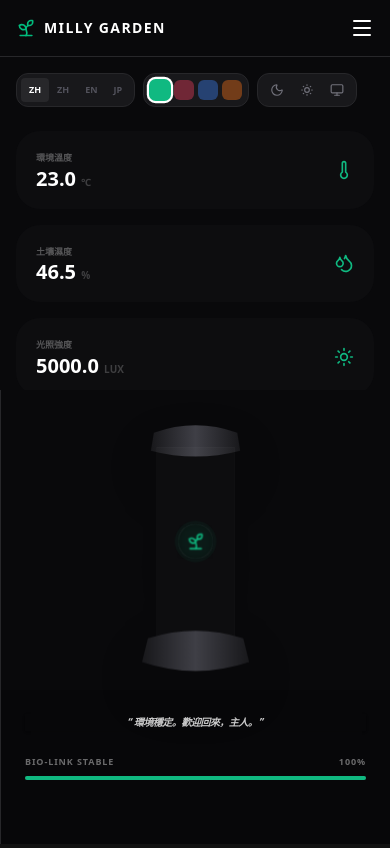
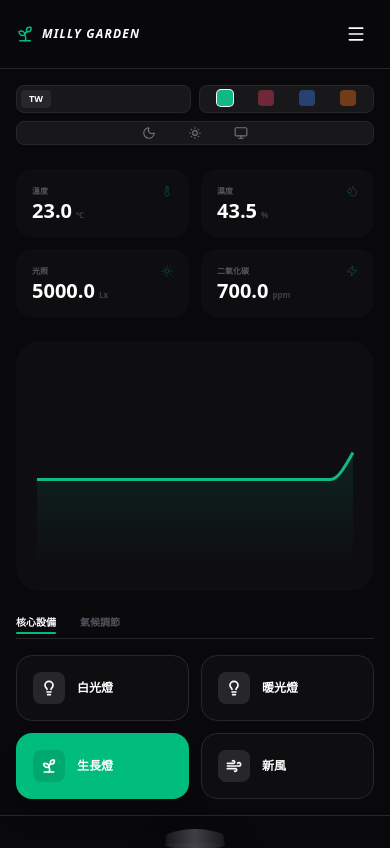
Before and after one commit to chimingliao/milly-garden-dashboard, a React (Vite) app: page / in a window 390 px wide. Shown: the top 848 px of the page. Built offline with nearby package versions, Linux system fonts and the light colour scheme.

Commit message:
Update App.tsx

```diff
--- a/src/App.tsx
+++ b/src/App.tsx
@@ -1,6 +1,6 @@
 import { useState, useEffect } from 'react';
 import {
-  Area, AreaChart, ResponsiveContainer, XAxis, YAxis, Line, LineChart
+  Area, AreaChart, ResponsiveContainer, XAxis, YAxis
 } from 'recharts';
 import {
   LayoutDashboard, Droplets, Thermometer, Sun, Wind,
@@ -11,40 +11,40 @@ import {
 } from 'lucide-react';
 
 // ---------------------------------------------------------
-// 1. 多語言配置 (繁、簡、英、日)
+// 1. 多語言配置
 // ---------------------------------------------------------
 const DICT = {
   'zh-TW': {
-    brand: "MILLY GARDEN", version: "v2.5.1-PRO", mainTitle: "智能控制中心", subtitle: "即時環境數據與 AIOT 管理核心",
+    brand: "MILLY GARDEN", version: "v2.5.2", mainTitle: "智能控制中心", subtitle: "即時數據管理核心",
     dashboard: "監控總覽", analytics: "趨勢分析", settings: "系統設定",
-    temp: "環境溫度", moisture: "土壤濕度", lux: "光照強度", co2: "二氧化碳",
+    temp: "溫度", moisture: "濕度", lux: "光照", co2: "二氧化碳",
     tab1: "核心設備", tab2: "氣候調節", butler: "智慧管家", lang: "語言", mode: "模式", theme: "配色",
-    k1: "白光燈", k2: "暖光燈", k3: "生長燈", k4: "新風系統", k5: "通風系統", k6: "加熱技術", k7: "加濕技術", k8: "自動澆灌",
-    admin: "系統管理員", dialogue1: "環境穩定。歡迎回來，主人。", dialogue2: "水分略低，建議啟動澆灌。"
+    k1: "白光燈", k2: "暖光燈", k3: "生長燈", k4: "新風", k5: "通風", k6: "加熱", k7: "加濕", k8: "自動澆灌",
+    admin: "管理員", dialogue1: "環境穩定，主人。", dialogue2: "水分略低，建議澆灌。"
   },
   'zh-CN': {
-    brand: "MILLY GARDEN", version: "v2.5.1-PRO", mainTitle: "智能控制中心", subtitle: "实时环境数据与 AIOT 管理核心",
+    brand: "MILLY GARDEN", version: "v2.5.2", mainTitle: "智能控制中心", subtitle: "实时数据管理核心",
     dashboard: "监控总览", analytics: "趋势分析", settings: "系统设定",
-    temp: "环境温度", moisture: "土壤湿度", lux: "光照强度", co2: "二氧化碳",
+    temp: "温度", moisture: "湿度", lux: "光照", co2: "二氧化碳",
     tab1: "核心设备", tab2: "气候调节", butler: "智慧管家", lang: "语言", mode: "模式", theme: "配色",
-    k1: "白光灯", k2: "暖光灯", k3: "生长灯", k4: "新风系统", k5: "通风系统", k6: "加热技术", k7: "加湿技术", k8: "自动浇灌",
-    admin: "系统管理员", dialogue1: "环境稳定。欢迎回来，主人。", dialogue2: "水分略低，建议启动浇灌。"
+    k1: "白光灯", k2: "暖光灯", k3: "生长灯", k4: "新风", k5: "通风", k6: "加热", k7: "加湿", k8: "自动浇灌",
+    admin: "管理员", dialogue1: "环境稳定，主人。", dialogue2: "水分略低，建议浇灌。"
   },
   'en': {
-    brand: "MILLY GARDEN", version: "v2.5.1", mainTitle: "INTELLIGENCE HUB", subtitle: "AIOT Environment Telemetry Hub",
-    dashboard: "Dashboard", analytics: "Analytics", settings: "Settings",
-    temp: "Temp", moisture: "Moisture", lux: "Light", co2: "CO2",
-    tab1: "Core Units", tab2: "Climate", butler: "INTELLIGENCE", lang: "Lang", mode: "Mode", theme: "Theme",
-    k1: "White Light", k2: "Warm Light", k3: "Grow Light", k4: "Air Exch.", k5: "Fan System", k6: "Heater", k7: "Fogger", k8: "Pump",
-    admin: "Admin", dialogue1: "System optimal. Welcome back, Master.", dialogue2: "Soil is dry. Suggesting irrigation."
+    brand: "MILLY GARDEN", version: "v2.5.2", mainTitle: "INTEL HUB", subtitle: "Real-time Telemetry",
+    dashboard: "Overview", analytics: "Analytics", settings: "Settings",
+    temp: "Temp", moisture: "Humidity", lux: "Light", co2: "CO2",
+    tab1: "Core", tab2: "Climate", butler: "BUTLER", lang: "Lang", mode: "Mode", theme: "Theme",
+    k1: "White", k2: "Warm", k3: "Grow", k4: "Air", k5: "Fan", k6: "Heat", k7: "Mist", k8: "Pump",
+    admin: "Admin", dialogue1: "Optimal. Master.", dialogue2: "Soil dry. Water now."
   },
   'jp': {
-    brand: "MILLY GARDEN", version: "v2.5.1", mainTitle: "インテリジェンス・ハブ", subtitle: "環境監視と AIOT 制御コア",
-    dashboard: "ダッシュボード", analytics: "分析", settings: "設定",
-    temp: "環境温度", moisture: "土壌水分", lux: "照度", co2: "二酸化炭素",
-    tab1: "コア設備", tab2: "気候制御", butler: "執事コア", lang: "言語", mode: "モード", theme: "テーマ",
+    brand: "MILLY GARDEN", version: "v2.5.2", mainTitle: "インテリジェンス・ハブ", subtitle: "環境監視コア",
+    dashboard: "概要", analytics: "分析", settings: "設定",
+    temp: "温度", moisture: "湿度", lux: "照度", co2: "CO2",
+    tab1: "コア", tab2: "気候", butler: "執事", lang: "言語", mode: "モード", theme: "テーマ",
     k1: "白色灯", k2: "暖色灯", k3: "育成灯", k4: "換気扇", k5: "循環ファン", k6: "ヒーター", k7: "加湿器", k8: "自動給水",
-    admin: "管理者", dialogue1: "庭園は良好です。おかえりなさい。", dialogue2: "土が乾燥中。給水を推奨します。"
+    admin: "管理者", dialogue1: "良好です、主人。", dialogue2: "土が乾燥中。給水を。"
   }
 };
 
@@ -56,16 +56,16 @@ const THEMES = {
 };
 
 const DISPLAY_MODES = {
-  dark: { name: 'Dark Mode', icon: <Moon size={14} /> },
-  light: { name: 'Light Mode', icon: <SunMedium size={14} /> },
-  glass: { name: 'Glass Mode', icon: <Monitor size={14} /> },
+  dark: { name: 'Dark', icon: <Moon size={14} /> },
+  light: { name: 'Light', icon: <SunMedium size={14} /> },
+  glass: { name: 'Glass', icon: <Monitor size={14} /> },
 };
 
 // ---------------------------------------------------------
-// 2. SVG 培養艙 (精緻 3D 質感)
+// 2. SVG 培養艙 (手機版自動縮小高度)
 // ---------------------------------------------------------
 const BioPodSVG = ({ themeColor, displayMode }: any) => (
-  <div className="relative w-full h-[300px] lg:h-[400px] flex items-center justify-center p-4">
+  <div className="relative w-full h-[180px] sm:h-[250px] lg:h-[380px] flex items-center justify-center">
     <svg viewBox="0 0 200 450" className="h-full drop-shadow-2xl">
       <defs>
         <linearGradient id="metalGrad" x1="0" y1="0" x2="1" y2="0">
@@ -80,7 +80,7 @@ const BioPodSVG = ({ themeColor, displayMode }: any) => (
       <g className="animate-float">
         <circle cx="100" cy="230" r="35" fill={themeColor} fillOpacity="0.05" />
         <foreignObject x="70" y="200" width="60" height="60">
-          <div className="w-full h-full flex items-center justify-center bg-black/20 backdrop-blur-md rounded-full border border-white/10 shadow-2xl">
+          <div className="w-full h-full flex items-center justify-center bg-black/20 backdrop-blur-md rounded-full border border-white/10">
             <Sprout size={32} style={{ color: themeColor }} />
           </div>
         </foreignObject>
@@ -90,9 +90,6 @@ const BioPodSVG = ({ themeColor, displayMode }: any) => (
   </div>
 );
 
-// ---------------------------------------------------------
-// 3. 主頁面組件
-// ---------------------------------------------------------
 export default function MillyGardenDashboard() {
   const [lang, setLang] = useState<keyof typeof DICT>('zh-TW');
   const [currentTheme, setCurrentTheme] = useState<keyof typeof THEMES>('emerald');
@@ -102,29 +99,13 @@ export default function MillyGardenDashboard() {
   const [switches, setSwitches] = useState<Record<string, boolean>>({
     K1: false, K2: false, K3: true, K4: false, K5: true, K6: false, K7: false, K8: false
   });
-  const [data, setData] = useState(() => Array.from({ length: 20 }, (_, i) => ({
-    time: `${i}:00`, moisture: 45, lux: 5000, co2: 700, temp: 23
+  const [data, setData] = useState(() => Array.from({ length: 15 }, (_, i) => ({
+    time: `${i}:00`, moisture: 42, temp: 23, lux: 5000, co2: 700
   })));
 
   const t = DICT[lang];
   const theme = THEMES[currentTheme];
   const stats = data[data.length - 1];
-
-  // 定義開關分組 (修復變數遺失問題)
-  const switchGroups = {
-    group1: [
-      { id: "K1", label: t.k1, icon: Lightbulb },
-      { id: "K2", label: t.k2, icon: Lightbulb },
-      { id: "K3", label: t.k3, icon: Sprout },
-      { id: "K4", label: t.k4, icon: Wind },
-    ],
-    group2: [
-      { id: "K5", label: t.k5, icon: Fan },
-      { id: "K6", label: t.k6, icon: Flame },
-      { id: "K7", label: t.k7, icon: CloudDrizzle },
-      { id: "K8", label: t.k8, icon: Waves },
-    ]
-  };
 
   useEffect(() => {
     const itv = setInterval(() => {
@@ -133,148 +114,128 @@ export default function MillyGardenDashboard() {
     return () => clearInterval(itv);
   }, []);
 
+  const switchGroups = {
+    group1: [{ id: "K1", label: t.k1, icon: Lightbulb }, { id: "K2", label: t.k2, icon: Lightbulb }, { id: "K3", label: t.k3, icon: Sprout }, { id: "K4", label: t.k4, icon: Wind }],
+    group2: [{ id: "K5", label: t.k5, icon: Fan }, { id: "K6", label: t.k6, icon: Flame }, { id: "K7", label: t.k7, icon: CloudDrizzle }, { id: "K8", label: t.k8, icon: Waves }]
+  };
+
   const styles = {
     bg: displayMode === 'light' ? 'bg-zinc-100' : displayMode === 'glass' ? 'bg-black' : 'bg-[#09090b]',
-    sidebar: displayMode === 'light' ? 'bg-white border-zinc-200' : 'bg-[#09090b] border-zinc-800',
-    card: displayMode === 'light' ? 'bg-white border-zinc-200 shadow-sm' : 'bg-zinc-900/30 border-zinc-800',
+    sidebar: displayMode === 'light' ? 'bg-white border-zinc-200 shadow-xl' : 'bg-[#09090b] border-zinc-800',
+    card: displayMode === 'light' ? 'bg-white border-zinc-200' : 'bg-zinc-900/40 border-zinc-800',
     text: displayMode === 'light' ? 'text-zinc-900' : 'text-white'
   };
 
   return (
-    <div className={`flex flex-col lg:flex-row h-screen w-full font-sans overflow-hidden transition-all duration-700 ${styles.bg} ${styles.text}`}>
+    <div className={`flex flex-col lg:flex-row min-h-screen lg:h-screen w-full font-sans overflow-y-auto lg:overflow-hidden transition-all duration-700 ${styles.bg} ${styles.text}`}>
 
       <style>{`
         @keyframes float { 0%, 100% { transform: translateY(0px); } 50% { transform: translateY(-10px); } }
         .animate-float { animation: float ease-in-out infinite 3s; }
       `}</style>
 
-      {/* 手機端頂部列 */}
-      <div className="lg:hidden flex items-center justify-between p-4 border-b border-zinc-800 shrink-0">
+      {/* 手機版頂部 */}
+      <div className="lg:hidden flex items-center justify-between p-4 border-b border-zinc-800 shrink-0 sticky top-0 bg-[#09090b]/80 backdrop-blur-md z-40">
         <div className="flex items-center gap-2">
-          <Sprout size={20} className="text-emerald-500" />
-          <span className="font-black text-sm tracking-widest">{t.brand}</span>
+          <Sprout size={18} className="text-emerald-500" />
+          <span className="font-black text-xs tracking-widest italic">{t.brand}</span>
         </div>
-        <button onClick={() => setIsSidebarOpen(true)}><Menu size={24} /></button>
+        <button onClick={() => setIsSidebarOpen(true)} className="p-2"><Menu size={20} /></button>
       </div>
 
       {/* 側邊欄 */}
-      <aside className={`
-        fixed inset-y-0 left-0 z-50 w-64 transform transition-transform duration-300 lg:relative lg:translate-x-0
-        ${isSidebarOpen ? 'translate-x-0' : '-translate-x-full'}
-        flex flex-col border-r ${styles.sidebar}
-      `}>
+      <aside className={`fixed inset-y-0 left-0 z-50 w-64 transform transition-transform duration-300 lg:relative lg:translate-x-0 ${isSidebarOpen ? 'translate-x-0' : '-translate-x-full'} flex flex-col border-r ${styles.sidebar}`}>
         <div className="h-20 px-6 flex flex-col justify-center border-b border-zinc-800/50">
           <div className="flex items-center justify-between">
-            <div className="flex items-center gap-2">
-              <Sprout size={16} style={{ color: theme.chart }} />
-              <span className="font-black text-base italic uppercase">{t.brand}</span>
-            </div>
+            <div className="flex items-center gap-2"><Sprout size={16} style={{ color: theme.chart }} /><span className="font-black text-base uppercase italic">{t.brand}</span></div>
             <button className="lg:hidden" onClick={() => setIsSidebarOpen(false)}><X size={20} /></button>
           </div>
-          <span className="text-[10px] font-black text-zinc-600 tracking-widest mt-1 ml-6">{t.version}</span>
+          <span className="text-[10px] font-bold text-zinc-600 tracking-widest mt-1 ml-6">{t.version}</span>
         </div>
-        <nav className="flex-1 p-4 space-y-2">
+        <nav className="flex-1 p-4 space-y-1">
           {[{ icon: <LayoutDashboard size={18} />, label: t.dashboard, active: true }, { icon: <Gauge size={18} />, label: t.analytics }, { icon: <Settings size={18} />, label: t.settings }].map((item, i) => (
-            <div key={i} className={`flex items-center gap-3 px-4 py-3 rounded-2xl cursor-pointer ${item.active ? 'bg-zinc-800 text-white shadow-xl' : 'text-zinc-500'}`}>
-              {item.icon} <span className="text-sm font-bold uppercase">{item.label}</span>
+            <div key={i} onClick={() => setIsSidebarOpen(false)} className={`flex items-center gap-3 px-4 py-3 rounded-2xl cursor-pointer ${item.active ? 'bg-zinc-800 text-white' : 'text-zinc-500'}`}>
+              {item.icon} <span className="text-sm font-bold">{item.label}</span>
             </div>
           ))}
         </nav>
-        <div className="p-6 border-t border-zinc-800/10 flex items-center gap-3">
-          <div className="w-10 h-10 rounded-xl bg-zinc-800 flex items-center justify-center border border-white/5 text-white"><User size={20} className="opacity-40" /></div>
-          <div className="flex-1 overflow-hidden font-black uppercase text-[10px]">VINCENT<p className="text-[8px] opacity-40">{t.admin}</p></div>
-        </div>
+        <div className="p-4 border-t border-zinc-800/10 flex items-center gap-3"><User size={20} className="opacity-40" /><div className="flex-1 overflow-hidden font-black text-[10px]">VINCENT<p className="text-[8px] opacity-40">{t.admin}</p></div></div>
       </aside>
 
       {/* 主要內容區 */}
-      <main className="flex-1 flex flex-col h-full overflow-y-auto lg:overflow-hidden p-4 lg:p-8 relative">
-        <header className="flex flex-col sm:flex-row justify-between items-start sm:items-center gap-4 mb-6 shrink-0">
+      <main className="flex-1 flex flex-col min-w-0 p-4 lg:p-8 relative">
+        <header className="flex flex-col sm:flex-row justify-between items-start sm:items-center gap-4 mb-6">
           <div className="hidden sm:block">
-            <h1 className="text-3xl lg:text-4xl font-black tracking-tighter uppercase italic leading-none">{t.mainTitle}</h1>
-            <p className="text-zinc-500 text-[10px] font-bold uppercase mt-2 tracking-widest italic opacity-60">{t.subtitle}</p>
+            <h1 className="text-3xl font-black uppercase italic tracking-tighter">{t.mainTitle}</h1>
+            <p className="text-zinc-500 text-[10px] font-bold uppercase tracking-widest opacity-60">{t.subtitle}</p>
           </div>
 
-          <div className="flex flex-wrap gap-2 w-full sm:w-auto">
-            <div className="flex bg-zinc-900 border border-zinc-800 rounded-xl p-1 shrink-0">
-              {['zh-TW', 'zh-CN', 'en', 'jp'].map(l => (
-                <button key={l} onClick={() => setLang(l as any)} className={`px-2 py-1 text-[9px] font-black rounded ${lang === l ? 'bg-zinc-800 text-white' : 'text-zinc-600'}`}>{l.toUpperCase().substring(0, 2)}</button>
+          <div className="grid grid-cols-2 sm:flex gap-2 w-full sm:w-auto shrink-0">
+            <div className="flex bg-zinc-900 border border-zinc-800 rounded-lg p-1">
+              {['zh-TW', 'en'].map(l => (
+                <button key={l} onClick={() => setLang(l as any)} className={`px-2 py-0.5 text-[9px] font-black rounded ${lang === l ? 'bg-zinc-800 text-white' : 'text-zinc-600'}`}>{l.toUpperCase().substring(3)}</button>
               ))}
             </div>
-            <div className="flex bg-zinc-900 border border-zinc-800 rounded-xl p-1 shrink-0">
+            <div className="flex bg-zinc-900 border border-zinc-800 rounded-lg p-1 justify-around">
               {Object.entries(THEMES).map(([k, v]) => (
-                <button key={k} onClick={() => setCurrentTheme(k as any)} className={`w-5 h-5 rounded-md m-0.5 ${currentTheme === k ? 'ring-2 ring-white scale-110' : 'opacity-40'}`} style={{ backgroundColor: v.chart }} />
+                <button key={k} onClick={() => setCurrentTheme(k as any)} className={`w-4 h-4 rounded-sm mx-0.5 ${currentTheme === k ? 'ring-1 ring-white' : 'opacity-40'}`} style={{ backgroundColor: v.chart }} />
               ))}
             </div>
-            <div className="flex bg-zinc-900 border border-zinc-800 rounded-xl p-1 shrink-0">
+            <div className="flex bg-zinc-900 border border-zinc-800 rounded-lg p-1 col-span-2 justify-center">
               {Object.entries(DISPLAY_MODES).map(([k, v]) => (
-                <button key={k} onClick={() => setDisplayMode(k as any)} className={`p-1 px-2 text-zinc-500 ${displayMode === k ? 'text-white' : ''}`}>{v.icon}</button>
+                <button key={k} onClick={() => setDisplayMode(k as any)} className={`px-4 text-zinc-500 ${displayMode === k ? 'text-white' : ''}`}>{v.icon}</button>
               ))}
             </div>
           </div>
         </header>
 
-        {/* 數據卡片 */}
-        <div className="grid grid-cols-1 sm:grid-cols-2 lg:grid-cols-4 gap-4 mb-6 shrink-0">
-          {[{ l: t.temp, v: stats.temp, u: '℃', i: Thermometer }, { l: t.moisture, v: stats.moisture, u: '%', i: Droplets }, { l: t.lux, v: stats.lux, u: 'Lux', i: Sun }, { l: t.co2, v: stats.co2, u: 'ppm', i: Zap }].map((s, i) => (
-            <div key={i} className={`${styles.card} p-5 rounded-3xl flex items-center justify-between`}>
-              <div><p className="text-[9px] font-black uppercase opacity-30 mb-1">{s.l}</p><p className="text-xl lg:text-2xl font-black leading-none">{s.v.toFixed(1)} <span className="text-[10px] opacity-20 uppercase">{s.u}</span></p></div>
-              <s.i size={20} style={{ color: theme.chart }} />
+        {/* 數據卡片 - 手機 2x2 */}
+        <div className="grid grid-cols-2 lg:grid-cols-4 gap-3 mb-6">
+          {[{ l: t.temp, v: stats.temp, u: '℃', i: Thermometer }, { l: t.moisture, v: stats.moisture, u: '%', i: Droplets }, { l: t.lux, v: stats.lux, u: 'Lx', i: Sun }, { l: t.co2, v: stats.co2, u: 'ppm', i: Zap }].map((s, i) => (
+            <div key={i} className={`${styles.card} p-4 rounded-2xl flex flex-col gap-1`}>
+              <div className="flex justify-between items-center opacity-30"><p className="text-[8px] font-black uppercase">{s.l}</p><s.i size={12} style={{ color: theme.chart }} /></div>
+              <p className="text-xl font-black leading-none">{s.v.toFixed(1)}<span className="text-[8px] ml-1 opacity-20">{s.u}</span></p>
             </div>
           ))}
         </div>
 
-        {/* 圖表網格 */}
-        <div className="flex-1 grid grid-cols-1 lg:grid-cols-3 grid-rows-none lg:grid-rows-2 gap-4 min-h-[500px] lg:min-h-0 mb-6">
-          <div className={`${styles.card} col-span-1 lg:col-span-2 row-span-1 lg:row-span-2 rounded-[3.5rem] p-6 lg:p-10 flex flex-col relative overflow-hidden`}>
+        {/* 圖表 - 手機縮小高度 */}
+        <div className="flex-1 grid grid-cols-1 lg:grid-cols-3 gap-4 min-h-[250px] lg:min-h-0 mb-6">
+          <div className={`${styles.card} col-span-1 lg:col-span-2 rounded-3xl p-4 lg:p-10 flex flex-col relative`}>
             <ResponsiveContainer width="100%" height="100%">
-              <AreaChart data={data}><defs><linearGradient id="mainG" x1="0" y1="0" x2="0" y2="1"><stop offset="5%" stopColor={theme.chart} stopOpacity={0.2} /><stop offset="95%" stopColor={theme.chart} stopOpacity={0} /></linearGradient></defs><Area type="monotone" dataKey="moisture" stroke={theme.chart} strokeWidth={4} fill="url(#mainG)" isAnimationActive={true} /><XAxis dataKey="time" hide /><YAxis hide domain={['dataMin-5', 'dataMax+5']} /></AreaChart>
+              <AreaChart data={data}><defs><linearGradient id="mainG" x1="0" y1="0" x2="0" y2="1"><stop offset="5%" stopColor={theme.chart} stopOpacity={0.2} /><stop offset="95%" stopColor={theme.chart} stopOpacity={0} /></linearGradient></defs><Area type="monotone" dataKey="moisture" stroke={theme.chart} strokeWidth={3} fill="url(#mainG)" isAnimationActive={true} /><XAxis dataKey="time" hide /><YAxis hide domain={['dataMin-5', 'dataMax+5']} /></AreaChart>
             </ResponsiveContainer>
           </div>
-          <div className={`${styles.card} rounded-[2rem] p-6 hidden lg:flex flex-col`}>
-            <p className="text-[9px] font-black opacity-30 uppercase mb-4">{t.lux}</p>
-            <ResponsiveContainer><AreaChart data={data}><Area type="step" dataKey="lux" stroke={theme.chart} strokeWidth={2} fill={theme.chart} fillOpacity={0.1} /><YAxis hide /></AreaChart></ResponsiveContainer>
-          </div>
-          <div className={`${styles.card} rounded-[2rem] p-6 hidden lg:flex flex-col`}>
-            <p className="text-[9px] font-black opacity-30 uppercase mb-4">{t.co2}</p>
-            <ResponsiveContainer><LineChart data={data}><Line type="monotone" dataKey="co2" stroke={theme.chart} strokeWidth={2} dot={false} /><YAxis hide /></LineChart></ResponsiveContainer>
-          </div>
+          <div className={`${styles.card} rounded-[2rem] p-6 hidden lg:flex flex-col`}><p className="text-[9px] font-black opacity-30 uppercase mb-4">{t.lux}</p><ResponsiveContainer><AreaChart data={data}><Area type="step" dataKey="lux" stroke={theme.chart} strokeWidth={2} fill={theme.chart} fillOpacity={0.1} /><YAxis hide /></AreaChart></ResponsiveContainer></div>
         </div>
 
-        {/* 控制開關 */}
+        {/* 控制按鈕 - 手機 2x2 */}
         <div className="shrink-0 space-y-4">
-          <div className="flex gap-6 border-b border-zinc-800 pb-2">
+          <div className="flex gap-6 border-b border-zinc-800 pb-1">
             {['group1', 'group2'].map(gid => (
-              <button key={gid} onClick={() => setActiveTab(gid)} className={`text-[10px] font-black uppercase tracking-widest relative pb-2 ${activeTab === gid ? 'text-white' : 'text-zinc-600'}`}>
-                {gid === 'group1' ? t.tab1 : t.tab2}
-                {activeTab === gid && <div className={`absolute bottom-0 left-0 right-0 h-[3px] rounded-full ${theme.bg}`} />}
-              </button>
+              <button key={gid} onClick={() => setActiveTab(gid)} className={`text-[10px] font-black uppercase relative pb-1 ${activeTab === gid ? 'text-white' : 'text-zinc-600'}`}>{gid === 'group1' ? t.tab1 : t.tab2}{activeTab === gid && <div className={`absolute bottom-0 left-0 right-0 h-[2px] rounded-full ${theme.bg}`} />}</button>
             ))}
           </div>
-          <div className="grid grid-cols-2 md:grid-cols-4 gap-4 pb-4">
-            {(activeTab === 'group1' ? switchGroups.group1 : switchGroups.group2).map(sw => (
-              <div key={sw.id} onClick={() => setSwitches(p => ({ ...p, [sw.id]: !p[sw.id] }))} className={`p-4 rounded-3xl border transition-all cursor-pointer flex items-center gap-4 ${switches[sw.id] ? `${theme.bg} border-transparent shadow-xl scale-[1.02]` : `${styles.card}`}`}>
-                <div className={`p-2 rounded-xl ${switches[sw.id] ? 'bg-black/10 text-white' : 'bg-zinc-800'}`}><sw.icon size={18} strokeWidth={2.5} /></div>
-                <div className="flex-1 min-w-0"><p className="text-xs font-black truncate">{sw.label}</p><p className="text-[8px] font-black opacity-30 uppercase">ID: {sw.id}</p></div>
+          <div className="grid grid-cols-2 lg:grid-cols-4 gap-3">
+            {switchGroups[activeTab as keyof typeof switchGroups].map(sw => (
+              <div key={sw.id} onClick={() => setSwitches(p => ({ ...p, [sw.id]: !p[sw.id] }))} className={`p-4 rounded-2xl border transition-all flex items-center gap-3 ${switches[sw.id] ? `${theme.bg} border-transparent shadow-xl` : `${styles.card}`}`}>
+                <div className={`p-2 rounded-lg ${switches[sw.id] ? 'bg-black/10 text-white' : 'bg-zinc-800'}`}><sw.icon size={16} strokeWidth={2.5} /></div>
+                <p className="text-xs font-black truncate">{sw.label}</p>
               </div>
             ))}
           </div>
         </div>
       </main>
 
-      {/* 右側管家 */}
-      <aside className={`w-full lg:w-[320px] h-auto lg:h-full flex flex-col border-l ${styles.sidebar} shrink-0`}>
-        <div className="hidden lg:flex h-20 border-b border-zinc-800/10 items-center px-10 gap-3">
-          <Cpu size={18} className="text-zinc-600 animate-pulse" />
-          <h3 className="text-[10px] font-black uppercase tracking-[0.5em] opacity-40 italic">{t.butler}</h3>
-        </div>
+      {/* 右側管家 - 手機版改為最後一屏 */}
+      <aside className={`w-full lg:w-[320px] h-auto lg:h-full flex flex-col border-t lg:border-t-0 lg:border-l ${styles.sidebar} shrink-0`}>
+        <div className="hidden lg:flex h-16 border-b border-zinc-800/10 items-center px-10 gap-3"><Cpu size={16} className="text-zinc-600 animate-pulse" /><h3 className="text-[10px] font-black uppercase opacity-40 italic">{t.butler}</h3></div>
         <BioPodSVG themeColor={theme.chart} displayMode={displayMode} />
-        <div className="p-6 lg:p-10 bg-black/20 flex flex-col gap-6">
-          <p className="text-[10px] font-bold text-white/80 leading-relaxed italic text-center uppercase tracking-tighter shadow-sm">
-            “ {stats.moisture < 40 ? t.dialogue2 : t.dialogue1} ”
-          </p>
-          <div className="space-y-2 pb-10 lg:pb-0">
-            <div className="flex justify-between items-center text-[9px] font-black uppercase opacity-40 tracking-widest"><span>Bio-Link Stable</span><span>100%</span></div>
-            <div className="h-1 bg-zinc-800 rounded-full overflow-hidden shadow-inner"><div className="h-full transition-all duration-1000" style={{ width: '100%', backgroundColor: theme.chart }} /></div>
+        <div className="p-6 lg:p-10 bg-black/20 flex flex-col gap-4">
+          <p className="text-[10px] font-bold text-white text-center italic opacity-80">“ {stats.moisture < 40 ? t.dialogue2 : t.dialogue1} ”</p>
+          <div className="space-y-2 pb-6 lg:pb-0">
+            <div className="flex justify-between text-[8px] font-black opacity-30 uppercase tracking-widest"><span>Bio-Link Stable</span><span>100%</span></div>
+            <div className="h-0.5 bg-zinc-800 rounded-full overflow-hidden"><div className="h-full transition-all duration-1000" style={{ width: '100%', backgroundColor: theme.chart }} /></div>
           </div>
         </div>
       </aside>
```
